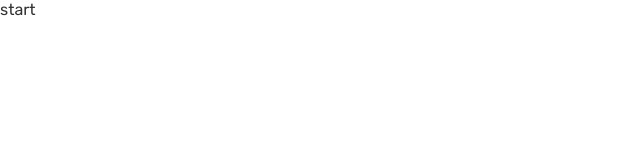
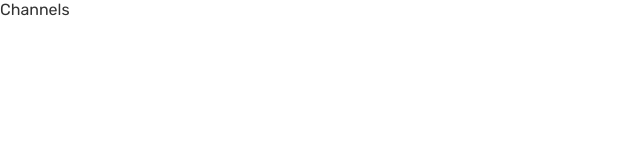
Before and after one commit to anvar2705/video-service-FS, a React (Create React App) app: page /channels in a window 1280 px wide. Shown: the top 160 px of the page, without its empty margins (0-640 px from the left). Built offline with nearby package versions, Linux system fonts and the light colour scheme.

Commit message:
Add routing

```diff
--- a/package.json
+++ b/package.json
@@ -12,6 +12,7 @@
     "@types/react-dom": "^17.0.14",
     "react": "^17.0.2",
     "react-dom": "^17.0.2",
+    "react-router-dom": "^6.2.2",
     "react-scripts": "5.0.0",
     "styled-components": "^5.3.3",
     "typescript": "^4.6.2",
--- a/src/App.tsx
+++ b/src/App.tsx
@@ -1,7 +1,16 @@
 import React from 'react'
+import { Navigate, Route, Routes } from 'react-router-dom'
+import Movies from './components/screens/movies/Movies'
+import Movie from './components/screens/movies/movie/Movie'
+import Channels from './components/screens/channels/Channels'
 
-function App() {
-  return <div>start</div>
-}
+const App = () => (
+  <Routes>
+    <Route path='/' element={<Navigate to='/movies' />} />
+    <Route path='/movies' element={<Movies />} />
+    <Route path='/movies/:id' element={<Movie />} />
+    <Route path='/channels' element={<Channels />} />
+  </Routes>
+)
 
 export default App
--- /dev/null
+++ b/src/components/screens/channels/Channels.tsx
@@ -0,0 +1,7 @@
+import React from 'react'
+
+const Channels = () => {
+  return <div>Channels</div>
+}
+
+export default Channels
--- /dev/null
+++ b/src/components/screens/movies/Movies.tsx
@@ -0,0 +1,7 @@
+import React from 'react'
+
+const Movies = () => {
+  return <div>Movies</div>
+}
+
+export default Movies
--- /dev/null
+++ b/src/components/screens/movies/movie/Movie.tsx
@@ -0,0 +1,7 @@
+import React from 'react'
+
+const Movie = () => {
+  return <div>One movie</div>
+}
+
+export default Movie
--- a/src/index.tsx
+++ b/src/index.tsx
@@ -4,11 +4,14 @@ import './index.css'
 import App from './App'
 import { myTheme } from './components/shared/theme/myTheme'
 import { ThemeProvider } from 'styled-components'
+import { BrowserRouter } from 'react-router-dom'
 
 ReactDOM.render(
   <React.StrictMode>
     <ThemeProvider theme={myTheme}>
-      <App />
+      <BrowserRouter>
+        <App />
+      </BrowserRouter>
     </ThemeProvider>
   </React.StrictMode>,
   document.getElementById('root')
```
Also changed, not shown: 1 other file (tests, documents, lock files or other folders).
